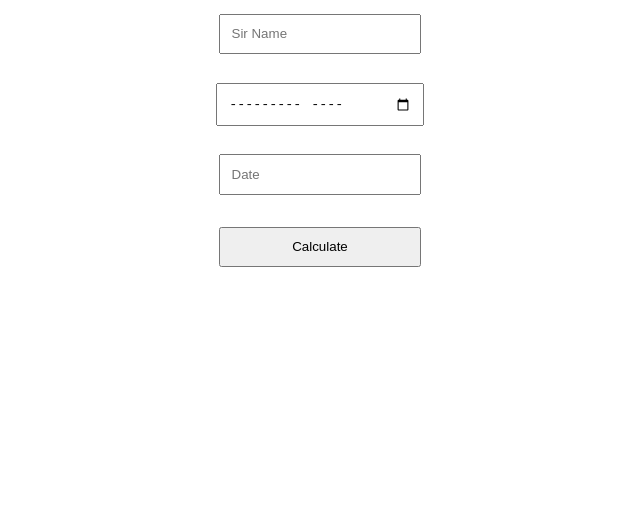
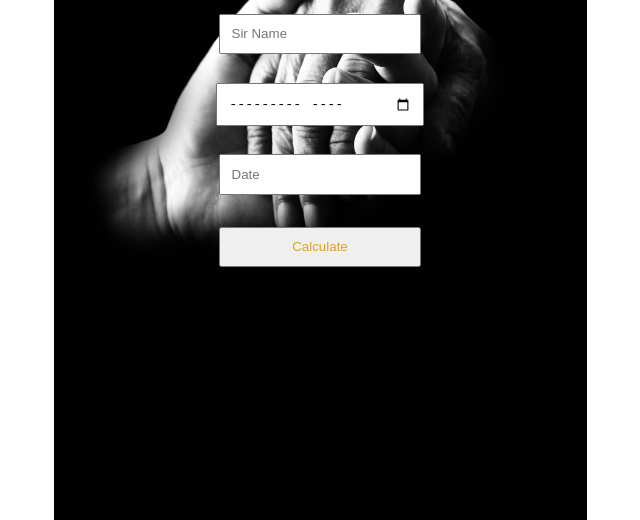
Before and after one commit to barasami/Age-calculator, a website: page index.html in a window 1280 px wide. Shown: the part 280-800 px from the top of the page, without its empty margins (320-960 px from the left). Drawn offline with Linux system fonts and the light colour scheme.

Commit message:
updated page

```diff
--- a/index.css
+++ b/index.css
@@ -10,6 +10,14 @@
     height: 100vh;
     margin-left: 20%;
     margin-right: 20%;
+
+}
+.display{
+    background-image: url(./images/hands.jpg);
+    background-position: center;
+    background-repeat: no-repeat;
+    background-size: contain;
+
 }
 .forms{
     margin-top: 15%;
@@ -48,6 +56,7 @@
     padding: .8em;
     width: 100%;
     justify-content: stretch;
+    color: goldenrod;
 }
 .date{
     padding: .8em;
--- a/index.html
+++ b/index.html
@@ -6,7 +6,7 @@
     <title>Age Calculator</title>
     <link rel="stylesheet" href="index.css">
 </head>
-<body>
+<body class="display">
     <div class="body">
         <div class="forms">
             <h3 class="heading">Age calculator</h3>
```
Also changed, not shown: images/hands.jpg (added).
